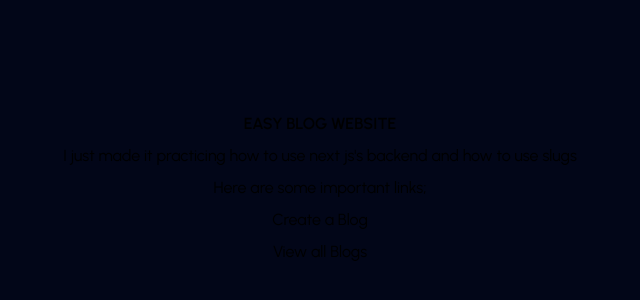
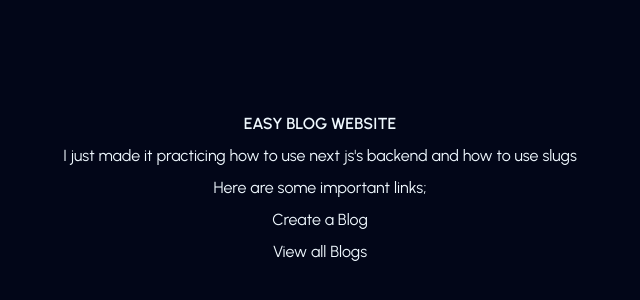
Before and after one commit to nshiziw/next-blog, a Next.js app: page / in a window 1280 px wide. Shown: the part 212-512 px from the top of the page, without its empty margins (320-960 px from the left). Built offline with nearby package versions, Linux system fonts and the light colour scheme.

Commit message:
development

```diff
--- a/src/app/page.tsx
+++ b/src/app/page.tsx
@@ -2,7 +2,7 @@ import Link from "next/link"
 
 const page = () => {
   return (
-    <section className="w-full h-screen bg-slate-950 flex flex-col gap-2 items-center justify-center">
+    <section className="w-full h-screen bg-slate-950 text-sky-50 flex flex-col gap-2 items-center justify-center">
       <h1 className="uppercase font-semibold">easy blog website</h1>
       <p>I just made it practicing how to use next js&apos;s backend and how to use slugs</p>
       <p>Here are some important links;</p>
```
